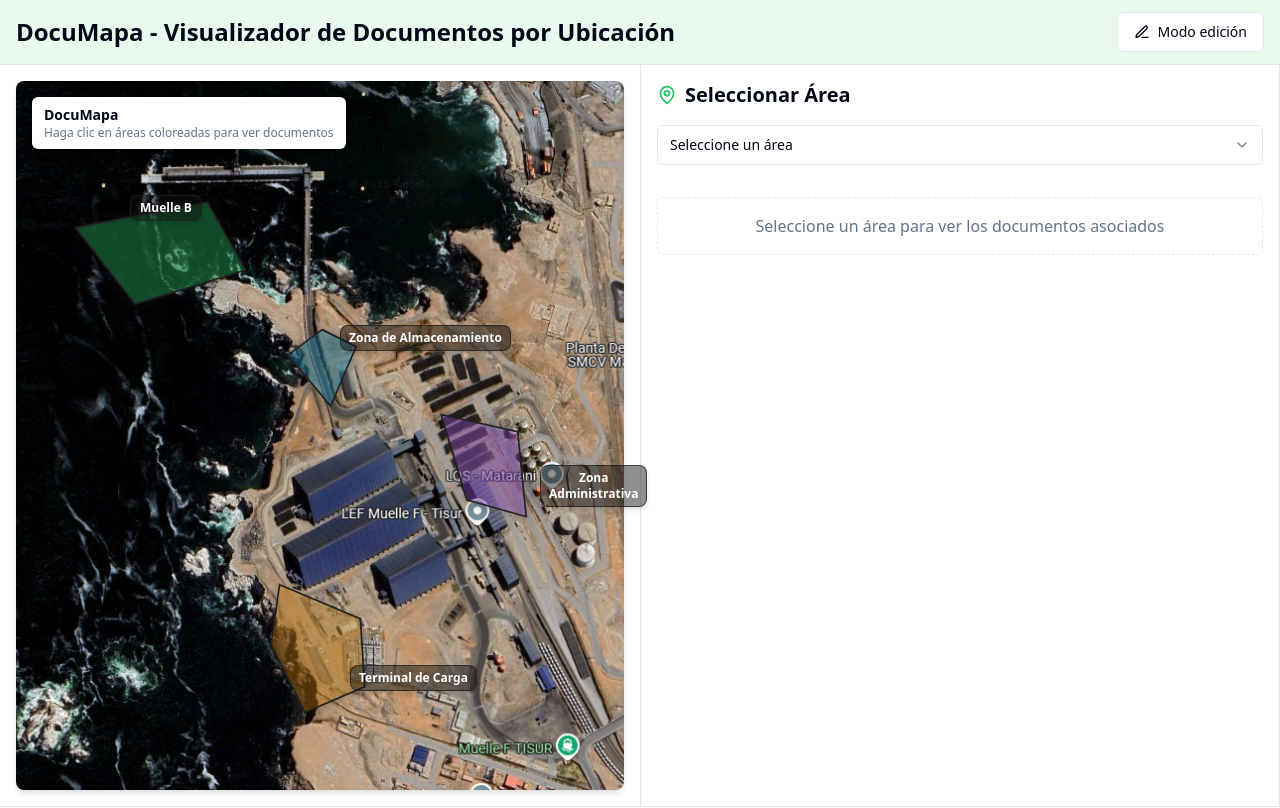
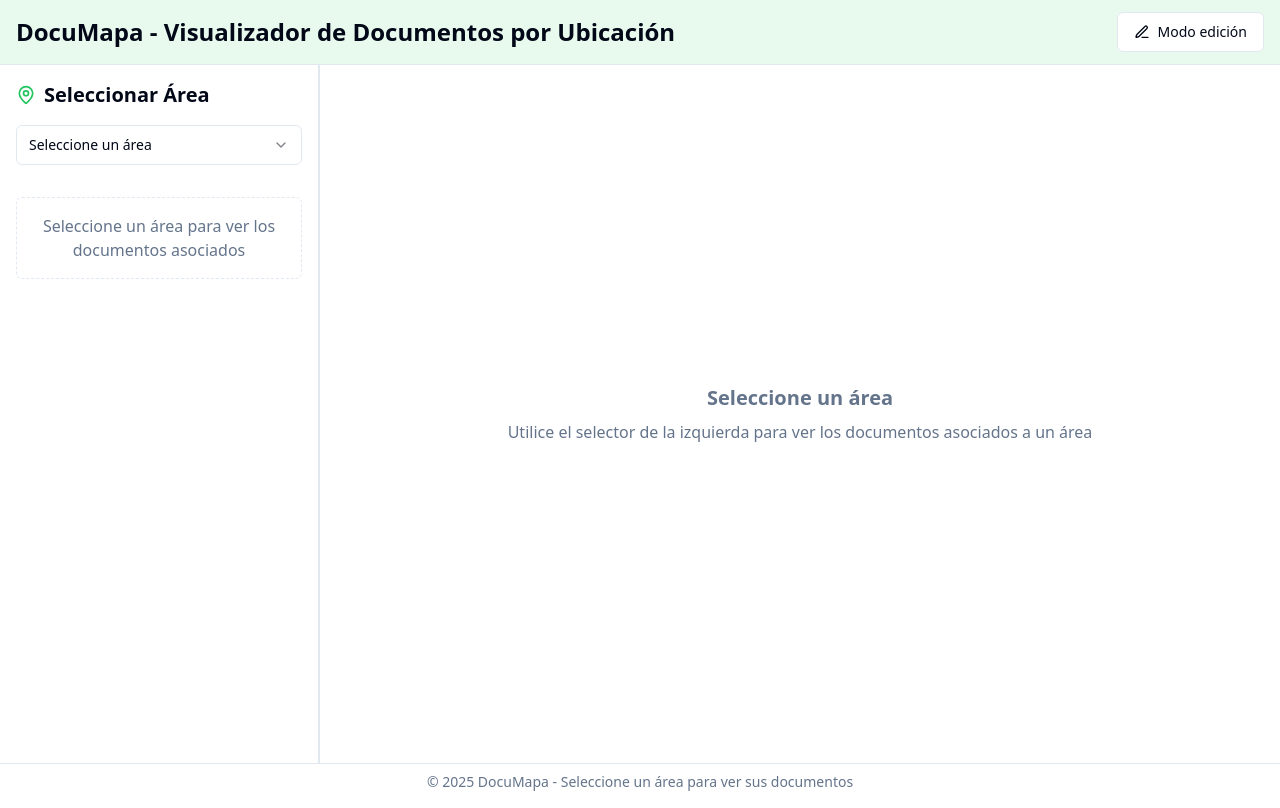
Before and after one commit to sebastianGomeOpo/geo-document-shade, a React (Vite) app: page / in a window 1280 px wide. Shown: the top 808 px of the page. Built offline with nearby package versions, Linux system fonts and the light colour scheme.

Commit message:
Reverted to commit 01ef40df57383f29758d8a6b9bc0aa742076d587

```diff
--- a/src/pages/Index.tsx
+++ b/src/pages/Index.tsx
@@ -1,7 +1,6 @@
 
 import React, { useState } from 'react';
 import DocumentList from '@/components/DocumentList';
-import StaticMap from '@/components/StaticMap';
 import { Button } from '@/components/ui/button';
 import { PenLine } from 'lucide-react';
 import { useEditMode } from '@/hooks/useEditMode';
@@ -32,31 +31,25 @@ const Index = () => {
       </div>
 
       <div className="flex flex-col lg:flex-row flex-grow">
-        <div className="lg:w-1/2 p-4">
-          <StaticMap
-            onSelectArea={handleSelectArea}
-            selectedArea={selectedArea}
-            isEditMode={isEditMode}
-          />
-        </div>
-
-        <div className="lg:w-1/2 border-l">
+        <div className="lg:w-1/4 lg:border-r">
           <AreaSelector
             areas={areas}
             selectedArea={selectedArea}
             onSelectArea={handleSelectArea}
           />
+        </div>
 
+        <div className="lg:w-3/4">
           {selectedArea ? (
             <DocumentList
               areaId={selectedArea}
               isEditMode={isEditMode}
             />
           ) : (
-            <div className="flex items-center justify-center h-64 p-8 text-center text-muted-foreground">
+            <div className="flex items-center justify-center h-full p-8 text-center text-muted-foreground">
               <div>
                 <h2 className="text-xl font-semibold mb-2">Seleccione un área</h2>
-                <p>Haga clic en un área del mapa o use el selector para ver los documentos asociados</p>
+                <p>Utilice el selector de la izquierda para ver los documentos asociados a un área</p>
               </div>
             </div>
           )}
```
